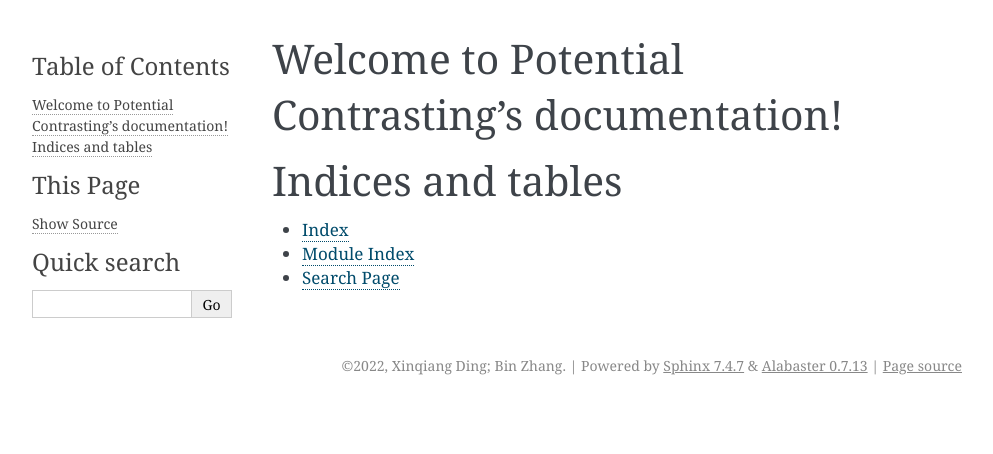
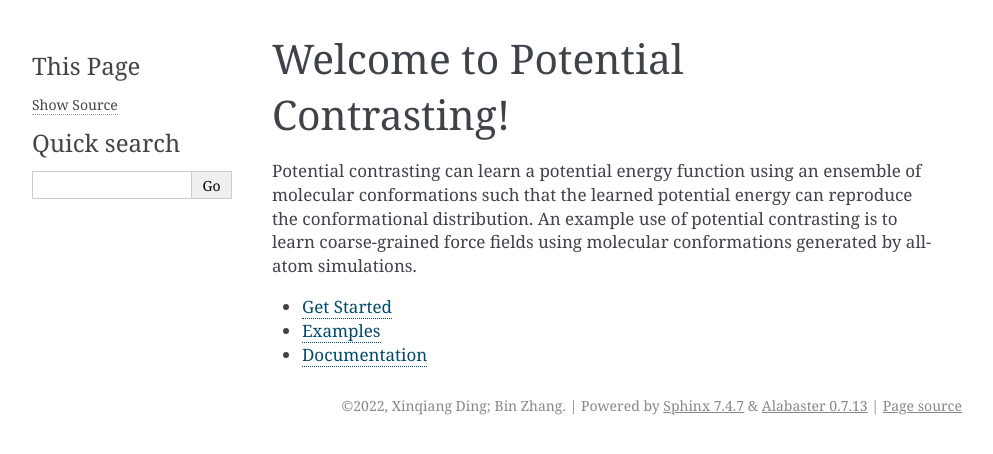
Before and after one commit to DingGroup/pccg, a Sphinx documentation site: the page built from docs/source/index.rst, in a window 1280 px wide. Shown: the top 454 px of the page, without its empty margins (148-1141 px from the left). Built offline with Sphinx 7.4.7, drawn with Linux system fonts in a browser that asks for light colours.

Commit message:
adding more docs

```diff
--- a/docs/source/conf.py
+++ b/docs/source/conf.py
@@ -10,9 +10,10 @@
 # add these directories to sys.path here. If the directory is relative to the
 # documentation root, use os.path.abspath to make it absolute, like shown here.
 #
-# import os
-# import sys
-# sys.path.insert(0, os.path.abspath('.'))
+import os
+import sys
+sys.path.insert(0, os.path.abspath('./'))
+sys.path.insert(0, os.path.abspath('../../'))
 
 
 # -- Project information -----------------------------------------------------
--- /dev/null
+++ b/docs/source/docs.rst
@@ -0,0 +1,4 @@
+.. _docs:
+
+Documentation
+=============
--- /dev/null
+++ b/docs/source/examples.rst
@@ -0,0 +1,4 @@
+.. _examples:
+
+Examples
+========
--- /dev/null
+++ b/docs/source/get_started.rst
@@ -0,0 +1,4 @@
+.. _get_started:
+
+Get Started
+===========
--- a/docs/source/index.rst
+++ b/docs/source/index.rst
@@ -3,18 +3,29 @@
    You can adapt this file completely to your liking, but it should at least
    contain the root `toctree` directive.
 
-Welcome to Potential Contrasting's documentation!
+Welcome to Potential Contrasting!
 =================================================
+
+Potential contrasting can learn a potential energy function using an ensemble
+of molecular conformations such that the learned potential energy can reproduce
+the conformational distribution. An example use of potential contrasting is to
+learn coarse-grained force fields using molecular conformations generated
+by all-atom simulations.
+
 
 .. toctree::
    :maxdepth: 2
-   :caption: Contents:
+
+   get_started
+   examples
+   docs
 
 
 
-Indices and tables
-==================
 
-* :ref:`genindex`
-* :ref:`modindex`
-* :ref:`search`
+.. Indices and tables
+.. ==================
+
+.. * :ref:`genindex`
+.. * :ref:`modindex`
+.. * :ref:`search`
```
Also changed, not shown: 2 other files.
